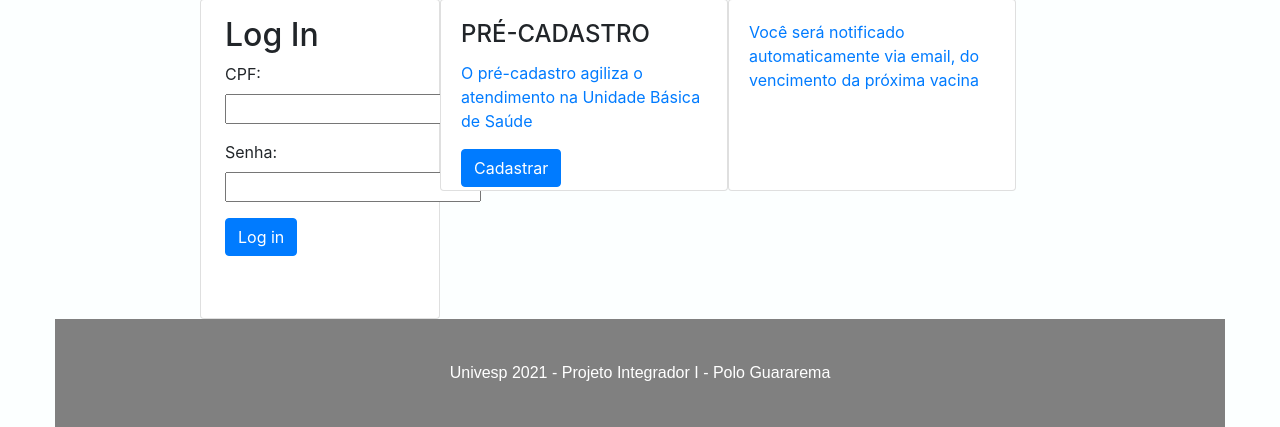
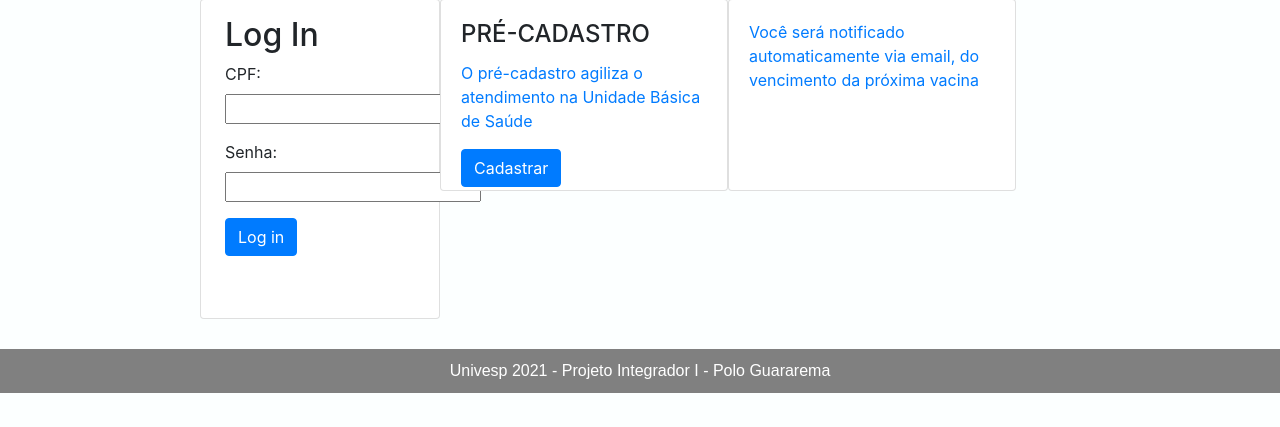
Before and after one commit to SergioGMA/Projeto_integrador_univesp, a Django app: page / in a window 1280 px wide. Shown: the part 778-1205 px from the top of the page. After the commit the page ends 1171 px from the top, so only its background shows below. Run offline with Django 3.2, Linux system fonts and the light colour scheme; data comes from the database, SQL or seed files in the repository; both versions use the stored data as it was after the commit; some libraries are stand-ins or nearby versions.

Commit message:
update project

```diff
--- a/static/assets/css/style.css
+++ b/static/assets/css/style.css
@@ -1,6 +1,11 @@
 body {
     background-color: rgb(252, 255, 255);
 }
+.container-fluid{
+    margin: 0;
+    padding: 30px 0 0 0;
+}
+
 .cadastro tbody th:nth-child(1){
     font-family: Arial, Verdana;
     font-size: 16px;
--- a/template/base/base.html
+++ b/template/base/base.html
@@ -20,6 +20,10 @@
 
     {% endblock %}
   </div>
+  <div class="container-fluid">
+    {% block footer %}
+    {% endblock %}
+  </div>
 </body>
 
 </html>
--- a/template/index.html
+++ b/template/index.html
@@ -93,16 +93,16 @@
                 </div>
             </div>
         </div>
-
-        <footer class="text-center text-md-start" style="background-color: #808080;">
-            <div class="container p-2"></div>
-            <div class="text-center p-3" style="background-color: #808080;">
-                <p>Univesp 2021 - Projeto Integrador I - Polo Guararema</p>
-            </div>
-        </footer>
-
     </div>
 
 </div>
 
 {% endblock %}
+
+{% block footer %}
+<footer class="text-center text-md-start" style="background-color: #808080;">
+    <div class="text-center" style="background-color: #808080;">
+        Univesp 2021 - Projeto Integrador I - Polo Guararema
+    </div>
+</footer>
+{% endblock %}
```
Also changed, not shown: db.sqlite3, 1 other file.
